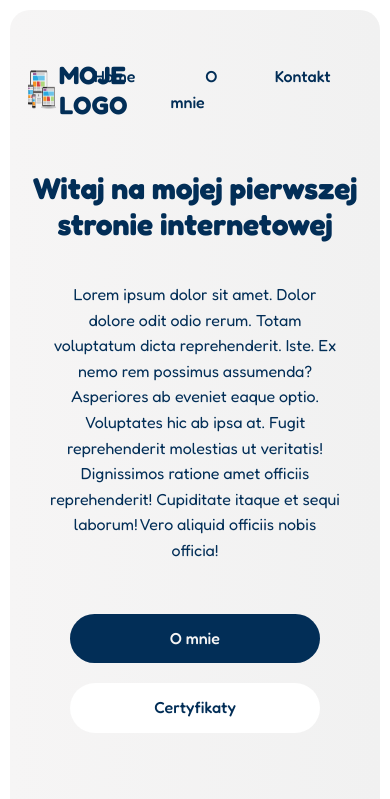
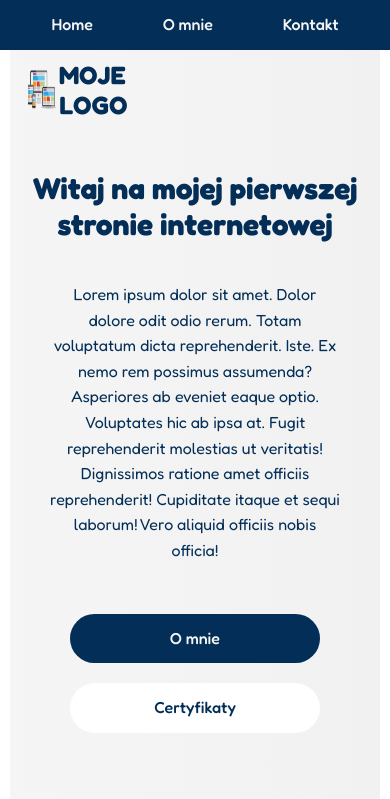
Before and after one commit to Patryko030/patryko030.github.io, a plain HTML site: page index.html in a window 390 px wide. Shown: the top 799 px of the page. Drawn offline with Linux system fonts and the light colour scheme.

Commit message:
Initialize

```diff
--- a/index.html
+++ b/index.html
@@ -206,7 +206,7 @@
                     </div>
                     <div class="phone">
                         <span class="fas fa-phone-alt"></span>
-                        <span class="text">+48 444 444 444</span>
+                        <span class="text">+48 504 812 942</span>
                     </div>
                     <div class="mail">
                         <span class="fas fa-envelope"></span>
--- a/public/styles/style.css
+++ b/public/styles/style.css
@@ -390,41 +390,6 @@ footer {
 	text-decoration: underline;
 }
 
-/*
-	.flex-container {
-		flex-wrap: wrap;
-		flex-direction: column;
-	}
-
-	.column {
-		width: 100%;
-		margin-bottom: 25px;
-	}
-
-	.jumbo-text {
-		font-size: 40px;
-	}
-
-	.grid-container {
-		display: grid;
-		grid-template-columns: 1fr;
-		grid-template-rows: repeat(5, 1fr);
-	}
-
-	.about {
-		display: flex;
-		flex-direction: column;
-		justify-content: center;
-		align-items: center;
-	}
-
-	.about img {
-		min-width: 100%;
-		margin-right: 0;
-		margin-bottom: 25px;
-	}
-} */
-
 @media (max-width: 1280px) {
 	.container.grid {
 		grid-template-columns: 1fr;
@@ -452,11 +417,6 @@ footer {
 		font-size: 16px;
 	}
 
-	footer {
-		position: relative;
-		bottom: 0px;
-	}
-
 	.main-content {
 		flex-wrap: wrap;
 		flex-direction: column;
@@ -464,6 +424,7 @@ footer {
 
 	.main-content .box {
 		margin: 5px 0;
+		width: 100%;
 	}
 
 	.grid,
@@ -478,8 +439,29 @@ footer {
 		border-radius: 20px 20px 0 0;
 	}
 
+	nav.header-navigation {
+		position: fixed;
+		display: flex;
+		justify-content: center;
+		align-items: center;
+		margin: 0;
+		width: 100%;
+		height: 50px;
+		top: 0;
+		left: 0;
+		background-color: var(--primary-color);
+	}
+
+	.header-navigation a {
+		color: var(--light-color);
+	}
+
 	header .logo {
 		width: 20%;
+	}
+
+	.logo h1 {
+		align-self: center;
 	}
 
 	.showcase {
```
